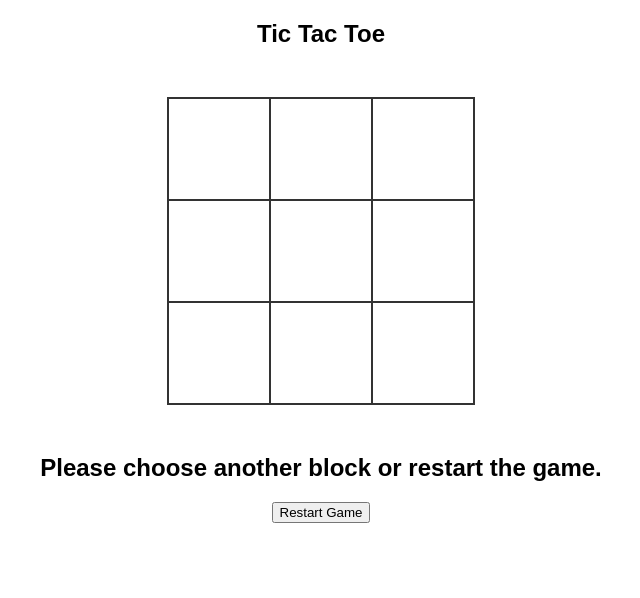
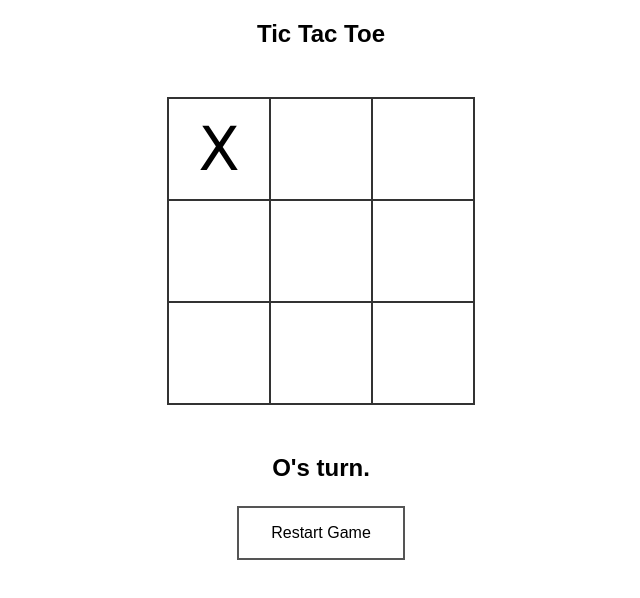
Before and after one commit to s-faisal/tic-tac-toe, a plain HTML site: page src/index.html in a window 1280 px wide. Both pictures are taken after a click on the element 538 px from the left and 148 px from the top of the page. Shown: the whole page, without its empty margins (319-959 px from the left). Drawn offline with Linux system fonts and the light colour scheme.

Commit message:
change player logic added

```diff
--- a/src/css/style.css
+++ b/src/css/style.css
@@ -24,3 +24,22 @@ section {
     line-height: 100px;
     font-size: 60px;
 }
+
+.restart {
+    background-color: white;
+    color: black;
+    border: 2px solid #555555;
+    padding: 16px 32px;
+    text-align: center;
+    text-decoration: none;
+    display: inline-block;
+    font-size: 16px;
+    margin: 4px 2px;
+    transition-duration: 0.4s;
+    cursor: pointer;
+}
+
+.restart:hover {
+    background-color: #555555;
+    color: white;
+}
--- a/src/index.html
+++ b/src/index.html
@@ -11,20 +11,19 @@
     <section>
         <h1 id="title">Tic Tac Toe</h1>
         <div class="container">
-            <div id="0" class="cell" onclick="chancePlayed(this.id)"></div>
-            <div id="1" class="cell" onclick="chancePlayed(this.id)"></div>
-            <div id="2" class="cell" onclick="chancePlayed(this.id)"></div>
-            <div id="3" class="cell" onclick="chancePlayed(this.id)"></div>
-            <div id="4" class="cell" onclick="chancePlayed(this.id)"></div>
-            <div id="5" class="cell" onclick="chancePlayed(this.id)"></div>
-            <div id="6" class="cell" onclick="chancePlayed(this.id)"></div>
-            <div id="7" class="cell" onclick="chancePlayed(this.id)"></div>
-            <div id="8" class="cell" onclick="chancePlayed(this.id)"></div>
+            <div id="0" class="cell" onclick="changePlayer(this.id)"></div>
+            <div id="1" class="cell" onclick="changePlayer(this.id)"></div>
+            <div id="2" class="cell" onclick="changePlayer(this.id)"></div>
+            <div id="3" class="cell" onclick="changePlayer(this.id)"></div>
+            <div id="4" class="cell" onclick="changePlayer(this.id)"></div>
+            <div id="5" class="cell" onclick="changePlayer(this.id)"></div>
+            <div id="6" class="cell" onclick="changePlayer(this.id)"></div>
+            <div id="7" class="cell" onclick="changePlayer(this.id)"></div>
+            <div id="8" class="cell" onclick="changePlayer(this.id)"></div>
         </div>
-        <h2 class="status"></h2>
-        <h2 id='currentPlayer'></h2>
-        <h2 id='gameResult'></h2>
-        <button class="restart">Restart Game</button>
+        <h2 id='status'></h2>
+        <h2 id='error'></h2>
+        <button class="restart" onclick="restart()">Restart Game</button>
     </section>
 
     <script src="js/script.js"></script>
--- a/src/js/script.js
+++ b/src/js/script.js
@@ -1,12 +1,14 @@
-let gameState = [
-    "X", "X", "X",
-    "O", "", "X",
-    "O", "O", "O"
+var gameState = [
+    "", "", "",
+    "", "", "",
+    "", "", ""
 ];
 
-let playerAction = "X"
+var playerAction = "X"
 
-let remainingTries = gameState.length
+var gameStop = false
+
+var remainingTries = gameState.length
 
 const winningConditions = [
     [0, 1, 2],
@@ -19,47 +21,41 @@ const winningConditions = [
     [2, 4, 6]
 ];
 
-function validateWinning(){
-    var gameResult = ""
-    for(var i=0; i<winningConditions.length; i++){
-        var counters = {X:0,O:0}
-        for(var j=0; j<winningConditions[i].length;j++){
-            var value = gameState[winningConditions[i][j]]
-            if(value){
-                counters[value]++
-            }
-        }
-        console.log(counters)
-        if(counters.X==3 || counters.O==3){
-            gameResult = value+ " Won the game"
-            break;
+function printStatus(result){
+    if(result){
+        document.getElementById('status').innerHTML = result
     }
 }
 
-    if(remainingTries==0 && gameResult==''){
-        gameResult = "Game Draw"
+function clearStatus(){
+    document.getElementById('status').innerHTML = ""
 }
 
-    printResult(gameResult)
-}
-
-function printResult(result){
+function printError(result){
     if(result){
-        console.log(result)
-        document.getElementById('gameResult').innerHTML = result
+        document.getElementById('error').innerHTML = result
     }
 }
 
-function clearResult(){
-    document.getElementById('gameResult').innerHTML = ""
+function clearError(){
+    document.getElementById('error').innerHTML = ""
 }
 
-function chancePlayed(id){
-    clearResult()
+function changePlayer(id){
+    if(!gameStop){
         if(gameState[id]!==""){
-        printResult("Please choose another block or restart the game.")
+            printError("Please choose another block or restart the game.")
         }else{
-        console.log("in")
+            clearStatus()
+            clearError()
+            gameState[id] = playerAction;
+            document.getElementById(id).innerHTML = playerAction
+            playerAction = playerAction==='X' ? "O" : "X";
+            remainingTries--
+            printStatus(playerAction+"'s turn.")
+            validateWinning()
+        }
+    }else{
+        printError("Please restart the game.")
     }
 }
-validateWinning()
```
Lines whose indentation alone changed are shown as unchanged.
